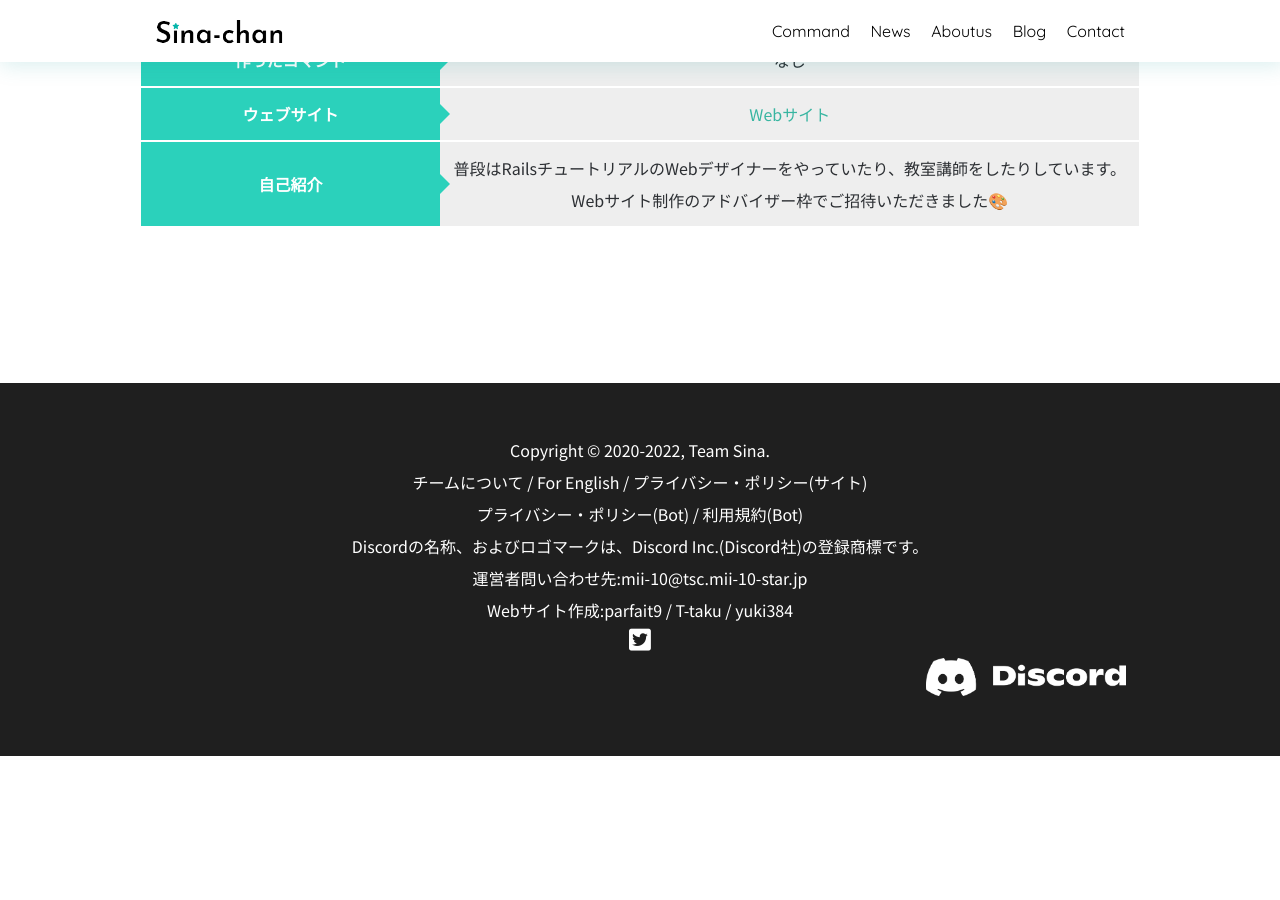
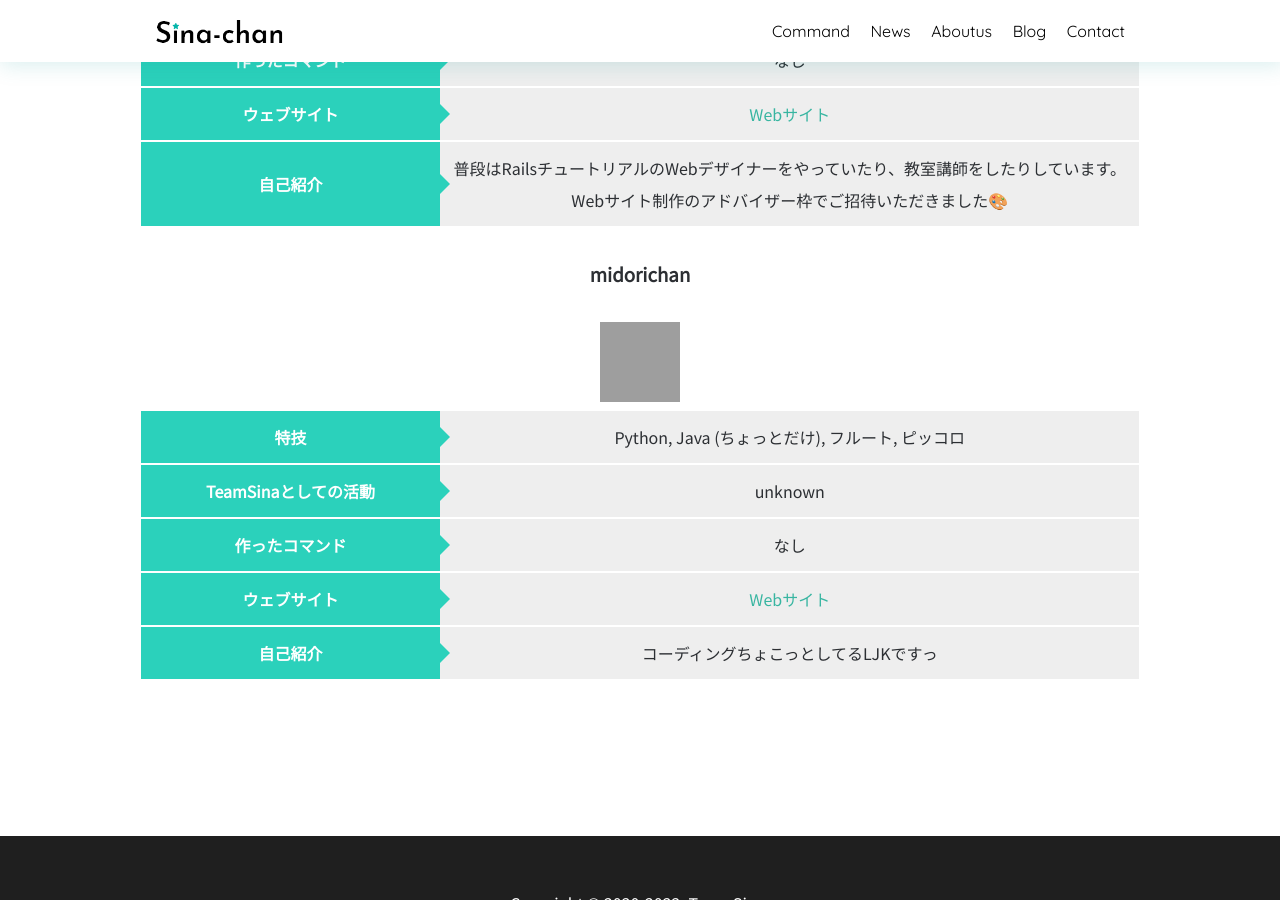
Before and after one commit to SinaKitagami/sinakitagami.github.io, a Jekyll site: the page built from aboutus.md, in a window 1280 px wide and 900 px high, scrolled down 3174 px. Built offline with Jekyll 4.4.1, drawn with Linux system fonts in a browser that asks for light colours; nearby versions of some CDN libraries; before the commit the page ends 3930 px from its top, so only the background shows below that.

Commit message:
Update team.yml

```diff
--- a/_data/team.yml
+++ b/_data/team.yml
@@ -66,3 +66,13 @@
   website2: none
   w-s: Webサイト
   w-s2: なし
+
+- name: midorichan
+  skill: Python, Java (ちょっとだけ), フルート, ピッコロ
+  command: なし
+  permission: unknown
+  introduction: コーディングちょこっとしてるLJKですっ
+  img: midorichan.png
+  website: https://midorichan.cf
+  website2: none
+  w-s: Webサイト
```
